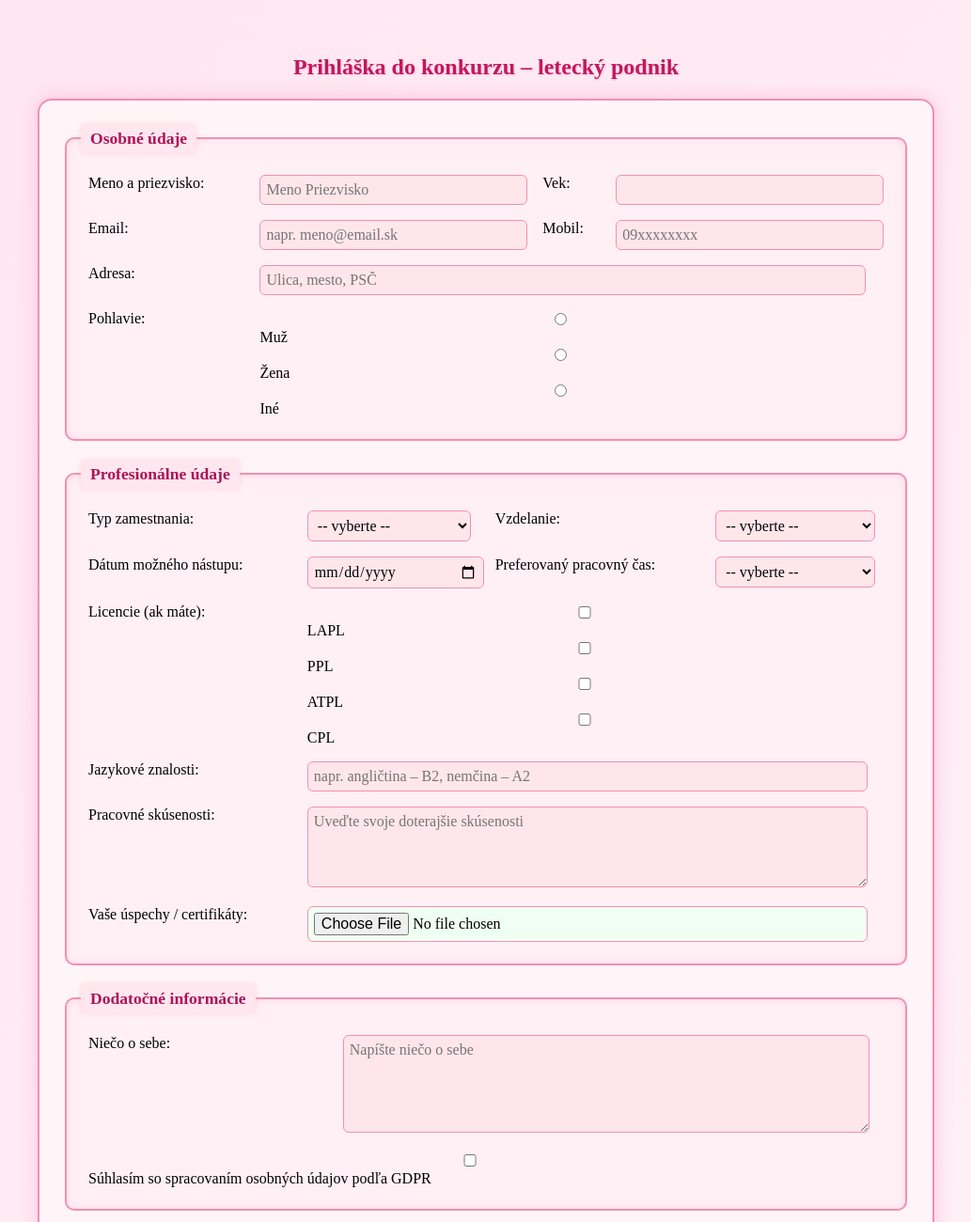
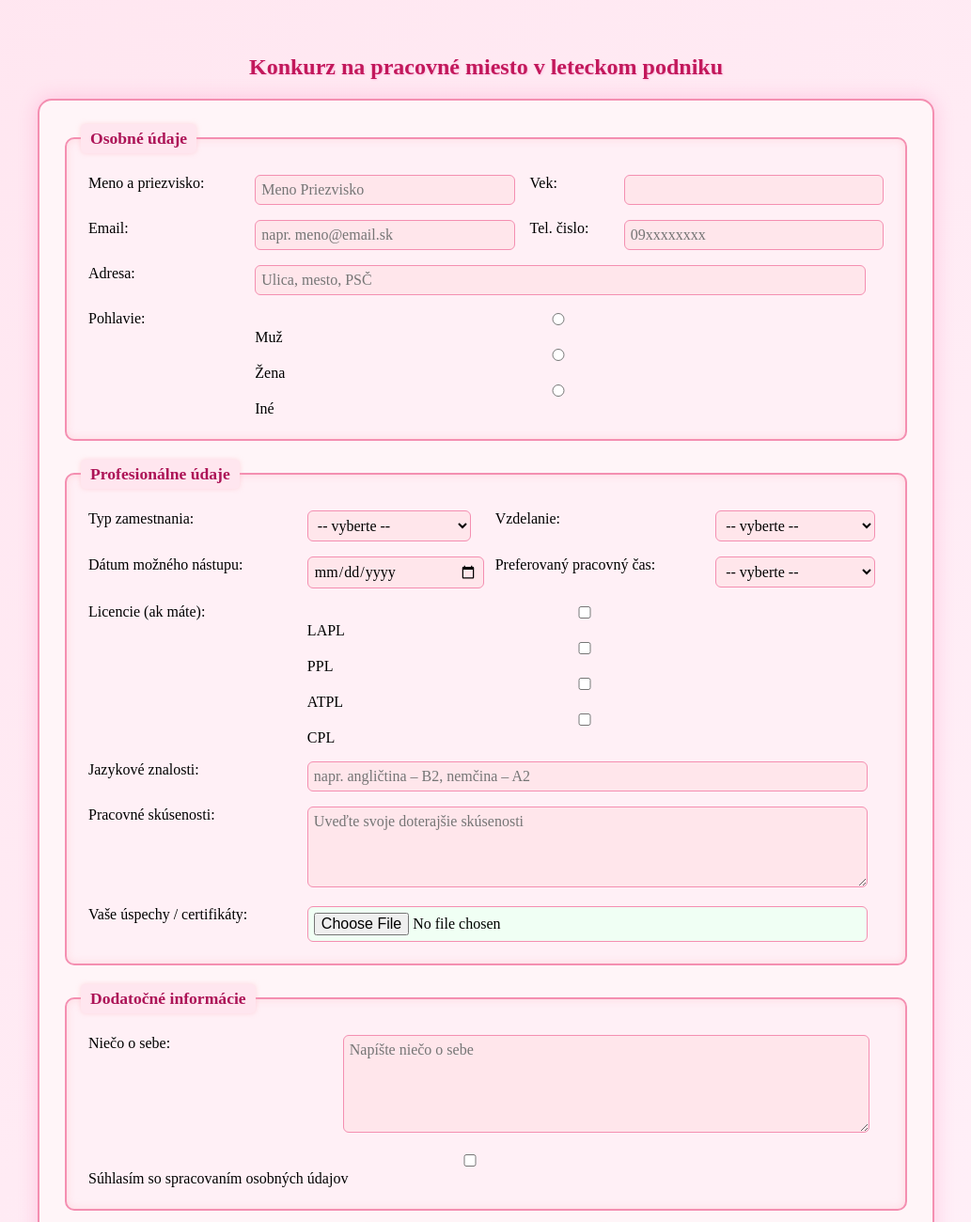
Before and after one commit to khodakanna19-debug/site, a plain HTML site: page works/Form/Anna_Khodak_form.html in a window 1280 px wide. Shown: the top 1300 px of the page at 94% size, without its empty margins (123-1156 px from the left). Drawn offline with Linux system fonts and the light colour scheme.

Commit message:
Update Anna_Khodak_form.html

```diff
--- a/works/Form/Anna_Khodak_form.html
+++ b/works/Form/Anna_Khodak_form.html
@@ -2,12 +2,12 @@
 <html lang="sk">
 <head>
   <meta charset="UTF-8">
-  <title>TvojePriezvisko TvojeMeno: Konkurz na pracovné miesto v leteckom podniku</title>
+  <title>Anna Khodak: Konkurz na pracovné miesto v leteckom podniku</title>
   <link rel="stylesheet" href="style.css">
 </head>
 
 <body>
-  <h2>Prihláška do konkurzu – letecký podnik</h2>
+  <h2>Konkurz na pracovné miesto v leteckom podniku</h2>
 
   <form action="upload.php" method="post" enctype="multipart/form-data">
 
@@ -24,7 +24,7 @@
         <tr>
           <td>Email:</td>
           <td><input type="email" name="email" placeholder="napr. meno@email.sk" required></td>
-          <td>Mobil:</td>
+          <td>Tel. čislo:</td>
           <td><input type="tel" name="mobil" placeholder="09xxxxxxxx" pattern="[0-9]{9}" required></td>
         </tr>
         <tr>
@@ -120,7 +120,7 @@
         </tr>
         <tr>
           <td colspan="4">
-            <label><input type="checkbox" name="suhlas" required> Súhlasím so spracovaním osobných údajov podľa GDPR</label>
+            <label><input type="checkbox" name="suhlas" required> Súhlasím so spracovaním osobných údajov</label>
           </td>
         </tr>
       </table>
```
